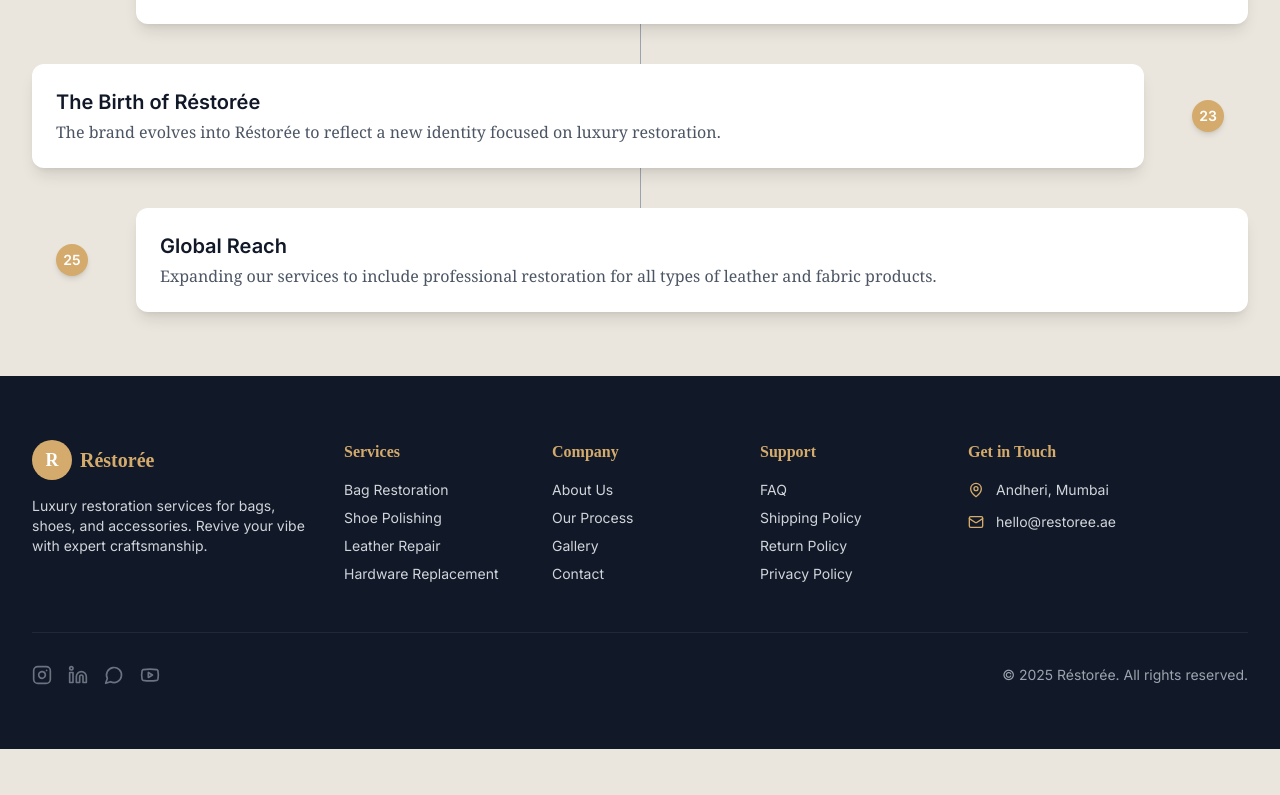
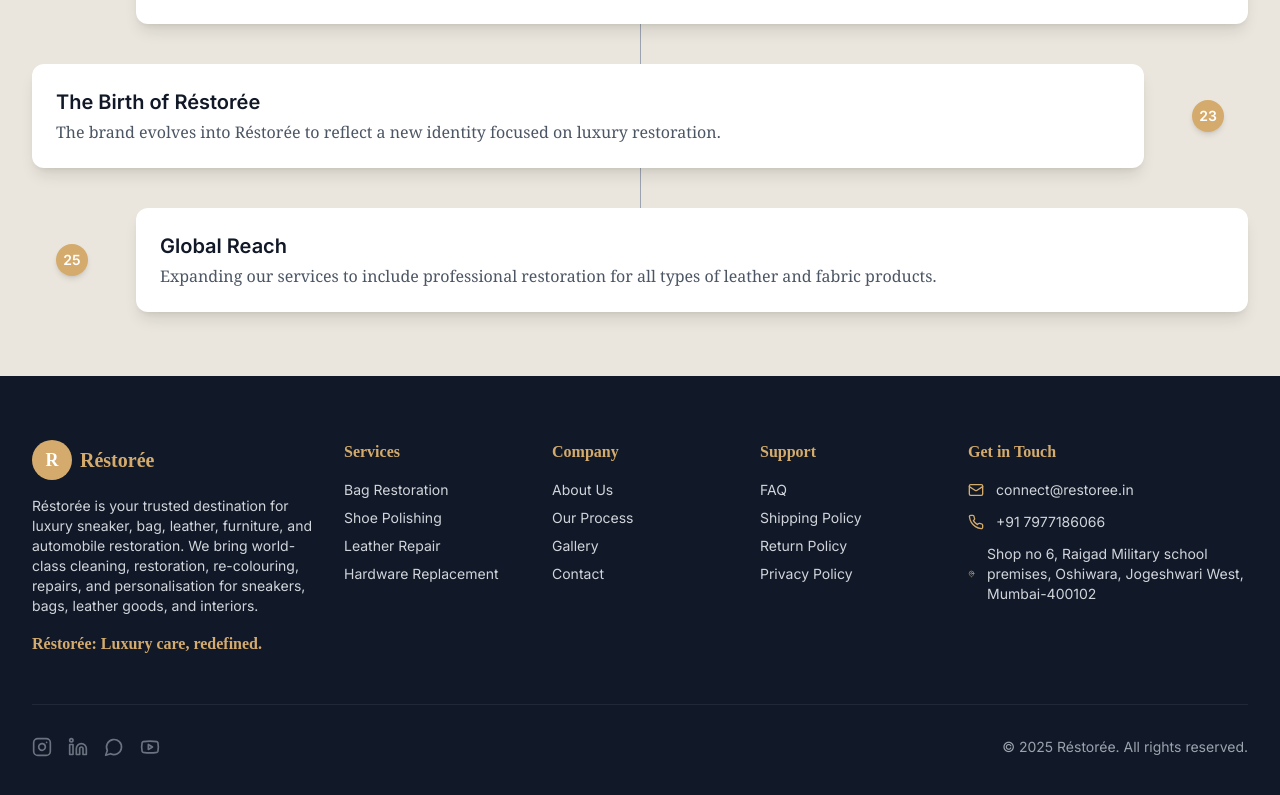
Before and after one commit to Hellnight2005/restoree, a Next.js app: page /about in a window 1280 px wide. Shown: the part 3990-4785 px from the top of the page. Before the commit the page ends 4739 px from the top, so only its background shows below. Built offline with nearby package versions, Linux system fonts and the light colour scheme.

Commit message:
update all the footer thing askeding by client

```diff
--- a/src/components/Footer.tsx
+++ b/src/components/Footer.tsx
@@ -30,8 +30,6 @@
 
   const socialLinks = [
     { name: 'Instagram', icon: Instagram, href: '#' },
-    // { name: 'Facebook', icon: Facebook, href: '#' },
-    // { name: 'Twitter', icon: Twitter, href: '#' },
     { name: 'LinkedIn', icon: Linkedin, href: '#' },
     { name: 'WhatsApp', icon: MessageCircle, href: '#' }, // Using MessageCircle as an alternative
     { name: 'YouTube', icon: Youtube, href: '#' },
@@ -52,9 +50,12 @@
                 Réstorée
               </span>
             </Link>
+            {/* UPDATED DESCRIPTION CONTENT */}
             <p className="text-gray-300 text-sm mb-4">
-              Luxury restoration services for bags, shoes, and accessories.
-              Revive your vibe with expert craftsmanship.
+              Réstorée is your trusted destination for luxury sneaker, bag, leather, furniture, and automobile restoration. We bring world-class cleaning, restoration, re-colouring, repairs, and personalisation for sneakers, bags, leather goods, and interiors.
+            </p>
+            <p className="text-fawn font-copperplate text-base font-semibold">
+              Réstorée: Luxury care, redefined.
             </p>
           </div>
 
@@ -122,31 +123,33 @@
               Get in Touch
             </h3>
             <div className="space-y-3 text-sm">
-              {/* Updated location with link to Google Maps */}
+              {/* Email Link */}
               <a
-                href="https://www.google.com/maps/place/Andheri,+Mumbai/"
+                href="mailto:connect@restoree.in"
+                className="flex items-center space-x-3 text-gray-300 hover:text-fawn transition-colors duration-200"
+              >
+                <Mail className="w-4 h-4 text-fawn" />
+                <span>connect@restoree.in</span>
+              </a>
+              {/* Phone Link */}
+              <a
+                href="tel:+917977186066"
+                className="flex items-center space-x-3 text-gray-300 hover:text-fawn transition-colors duration-200"
+              >
+                <Phone className="w-4 h-4 text-fawn" />
+                <span>+91 7977186066</span>
+              </a>
+              {/* Address with Google Maps link */}
+              <a
+                href="http://maps.google.com/?q=Réstorée, Oshiwara, Jogeshwari West, Mumbai-400102"
                 target="_blank"
                 rel="noopener noreferrer"
                 className="flex items-center space-x-3 text-gray-300 hover:text-fawn transition-colors duration-200"
               >
                 <MapPin className="w-4 h-4 text-fawn" />
-                <span>Andheri, Mumbai</span>
-              </a>
-              {/* Phone Link */}
-              {/* <a
-                href="tel:+971501234567"
-                className="flex items-center space-x-3 text-gray-300 hover:text-fawn transition-colors duration-200"
-              >
-                <Phone className="w-4 h-4 text-fawn" />
-                <span>+971 50 123 4567</span>
-              </a> */}
-              {/* Email Link */}
-              <a
-                href="mailto:hello@restoree.ae"
-                className="flex items-center space-x-3 text-gray-300 hover:text-fawn transition-colors duration-200"
-              >
-                <Mail className="w-4 h-4 text-fawn" />
-                <span>hello@restoree.ae</span>
+                <span>
+                  Shop no 6, Raigad Military school premises, Oshiwara, Jogeshwari West, Mumbai-400102
+                </span>
               </a>
             </div>
           </div>
```
